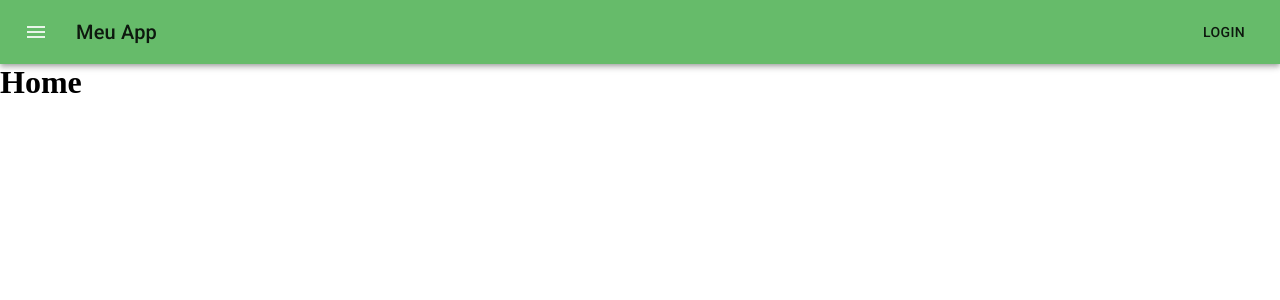
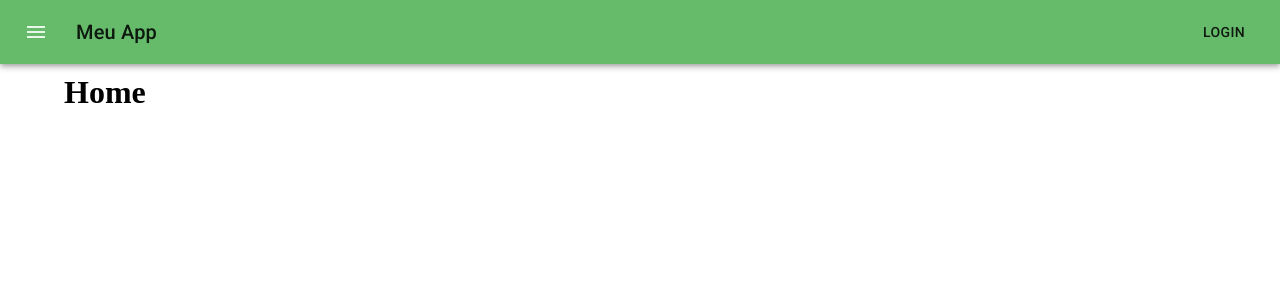
Before and after one commit to trsmrs/My-React-App-practice, a React (Create React App) app: page / in a window 1280 px wide. Shown: the top 300 px of the page. Built offline with nearby package versions, Linux system fonts and the light colour scheme.

Commit message:
adicionando templateDefault

```diff
--- a/src/App.js
+++ b/src/App.js
@@ -5,19 +5,20 @@ import {
 } from 'react-router-dom'
 
 import Home from './pages/Home'
+import TemplateDefault from './templates/Default'
 
 function App() {
   return (
-    <>
 
+    <TemplateDefault>
       <Router>
         <Routes>
 
           <Route path='/' element={<Home />}></Route>
         </Routes>
       </Router>
+    </TemplateDefault>
 
-    </>
   )
 }
 
--- a/src/index.js
+++ b/src/index.js
@@ -1,6 +1,6 @@
 import React from 'react';
 import ReactDOM from 'react-dom/client';
-import { createTheme, ThemeProvider, styled } from '@mui/material/styles';
+import { createTheme, ThemeProvider } from '@mui/material/styles';
 
 import App from './App';
 import './index.css'
--- a/src/pages/Home.js
+++ b/src/pages/Home.js
@@ -1,10 +1,10 @@
-import Header from '../partials/Header/Header'
+
 
 
 const Home = () =>{
     return (
         <>
-        <Header />
+
         <h1>Home</h1>
         </>
 
--- a/src/partials/Header/Header.js
+++ b/src/partials/Header/Header.js
@@ -1,7 +1,6 @@
 import * as React from 'react'
 
 import AppBar from '@mui/material/AppBar'
-import Box from '@mui/material/Box'
 import Toolbar from '@mui/material/Toolbar'
 import Typography from '@mui/material/Typography'
 import Button from '@mui/material/Button'
--- /dev/null
+++ b/src/templates/Default.js
@@ -0,0 +1,32 @@
+import {Container} from '@mui/material'
+
+import Header from "../partials/Header/Header"
+
+
+import { makeStyles } from '@mui/styles'
+import { blue } from '@mui/material/colors'
+
+
+const useStyles = makeStyles(()=>({
+    container: {
+        padding: '10px  0',
+
+    }
+}))
+
+
+const Default = ({children}) => {
+    const classes = useStyles()
+    return(
+        <>
+        <Header />
+        <Container className={classes.container}>
+        {children}
+        </Container>
+        </>
+    )
+}
+
+
+
+export default Default
```
